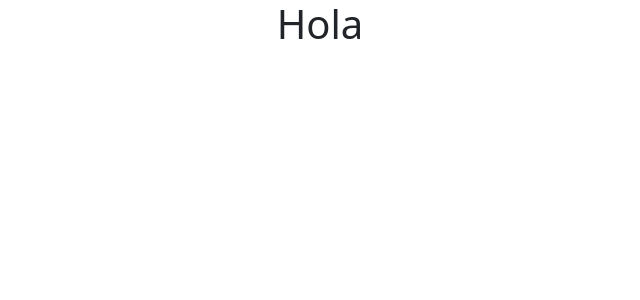
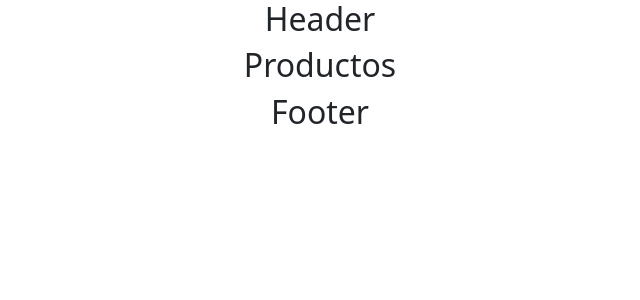
Before and after one commit to eugenia1984/reacteam, a React (Create React App) app: page /productos in a window 1280 px wide. Shown: the top 300 px of the page, without its empty margins (320-960 px from the left). Built offline with nearby package versions, Linux system fonts and the light colour scheme.

Commit message:
agregamos react-router-dom y las paginas con las rutas

```diff
--- a/package.json
+++ b/package.json
@@ -7,6 +7,7 @@
     "react": "^18.2.0",
     "react-bootstrap": "^2.5.0",
     "react-dom": "^18.2.0",
+    "react-router-dom": "^6.4.1",
     "react-scripts": "5.0.1"
   },
   "scripts": {
--- a/src/App.js
+++ b/src/App.js
@@ -1,9 +1,21 @@
+import { Routes, Route } from "react-router-dom";
+import Header from "./components/header/Header.jsx";
+import Footer from "./components/footer/Footer.jsx";
+import Home from "./pages/Home.jsx";
+import Productos from "./pages/Productos.jsx";
+import Contacto from "./pages/Contacto.jsx";
 import './App.css';
 
 function App() {
   return (
     <div className="App">
-      <h1>Hola</h1>
+      <Header />
+      <Routes>
+        <Route path="/" element={<Home />}/>
+        <Route path="/productos" element={<Productos />} />
+        <Route path="/contacto" element={<Contacto />} />
+      </Routes>
+      <Footer />
     </div>
   );
 }
--- /dev/null
+++ b/src/components/footer/Footer.jsx
@@ -0,0 +1,7 @@
+function Footer() {
+  return (
+    <h2>Footer</h2>
+  )
+}
+
+export default Footer;
--- /dev/null
+++ b/src/components/header/Header.jsx
@@ -0,0 +1,7 @@
+function Header() {
+  return(
+    <h2>Header</h2>
+  )
+}
+
+export default Header;
--- a/src/index.js
+++ b/src/index.js
@@ -1,5 +1,6 @@
 import React from 'react';
 import ReactDOM from 'react-dom/client';
+import { BrowserRouter } from "react-router-dom";
 import './index.css';
 import App from './App';
 import 'bootstrap/dist/css/bootstrap.min.css';
@@ -7,6 +8,8 @@ import 'bootstrap/dist/css/bootstrap.min.css';
 const root = ReactDOM.createRoot(document.getElementById('root'));
 root.render(
   <React.StrictMode>
-    <App />
+    <BrowserRouter>
+      <App />
+    </BrowserRouter>
   </React.StrictMode>
 );
--- /dev/null
+++ b/src/pages/Contacto.jsx
@@ -0,0 +1,7 @@
+function Contacto() {
+  return (
+    <h2>Contacto</h2>
+  )
+}
+
+export default Contacto;
--- /dev/null
+++ b/src/pages/Home.jsx
@@ -0,0 +1,7 @@
+function Home() {
+  return (
+    <h2>Home</h2>
+  )
+}
+
+export default Home;
--- /dev/null
+++ b/src/pages/Productos.jsx
@@ -0,0 +1,7 @@
+function Productos() {
+  return (
+    <h2>Productos</h2>
+  )
+}
+
+export default Productos;
```
Also changed, not shown: 1 other file (tests, documents, lock files or other folders).
